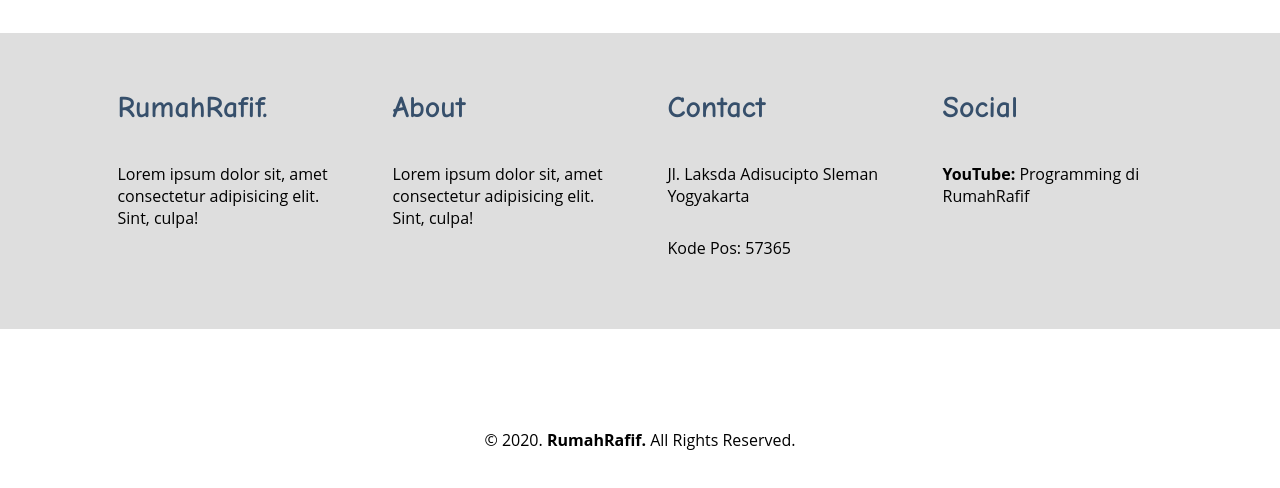
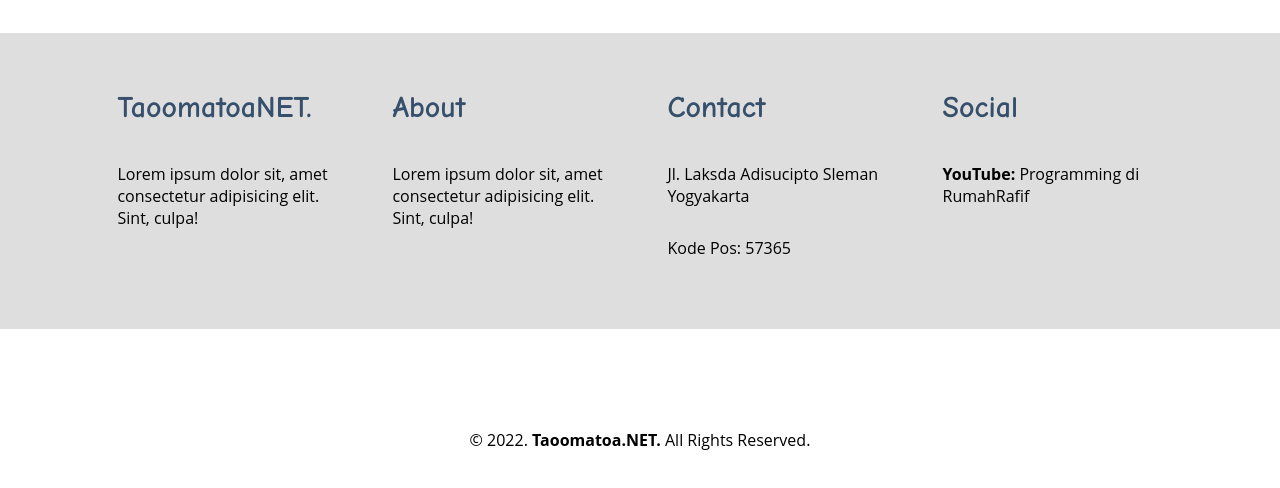
Before and after one commit to taoomatoa/web, a plain HTML site: page index.html in a window 1280 px wide. Shown: the part 1894-2382 px from the top of the page. Drawn offline with Linux system fonts and the light colour scheme.

Commit message:
Update index.html

```diff
--- a/index.html
+++ b/index.html
@@ -3,14 +3,14 @@
 <head>
     <meta charset="UTF-8">
     <meta name="viewport" content="width=device-width, initial-scale=1.0">
-    <title>Programming di RumahRafif.</title>
+    <title>Internet by TaoomatoaNET.</title>
     <link rel="stylesheet" href="style.css">
     <script src="script.js" defer></script>
 </head>
 <body>
     <nav>
         <div class="wrapper">
-            <div class="logo"><a href=''>RumahRafif.</a></div>
+            <div class="logo"><a href=''>Taoomatoa.NET.</a></div>
             <a href="#" class="tombol-menu">
     <span class="garis"></span>
     <span class="garis"></span>
@@ -116,7 +116,7 @@
         <div class="wrapper">
             <div class="footer">
                 <div class="footer-section">
-                    <h3>RumahRafif.</h3>
+                    <h3>TaoomatoaNET.</h3>
                     <p>Lorem ipsum dolor sit, amet consectetur adipisicing elit. Sint, culpa!</p>
                 </div>
                 <div class="footer-section">
@@ -138,7 +138,7 @@
 
     <div id="copyright">
         <div class="wrapper">
-            &copy; 2020. <b>RumahRafif.</b> All Rights Reserved.
+            &copy; 2022. <b>Taoomatoa.NET.</b> All Rights Reserved.
         </div>
     </div>
 
```
